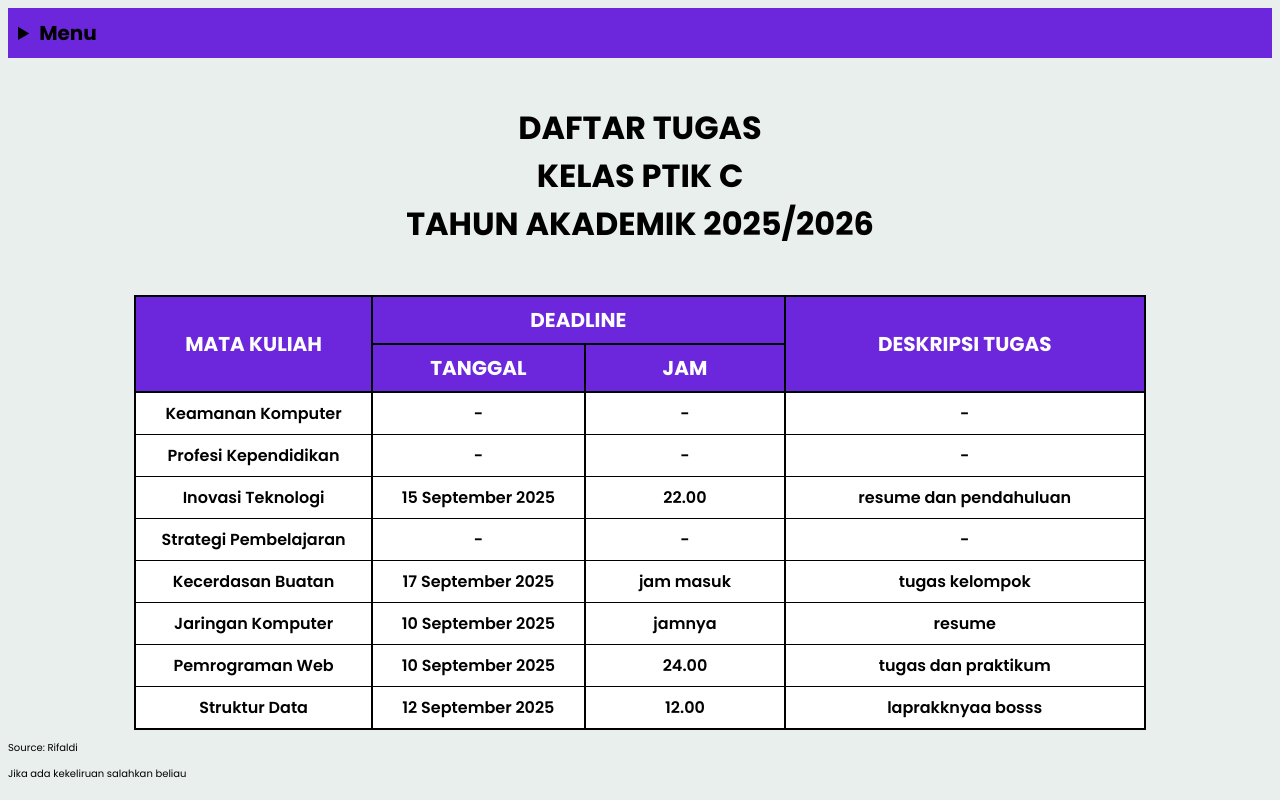
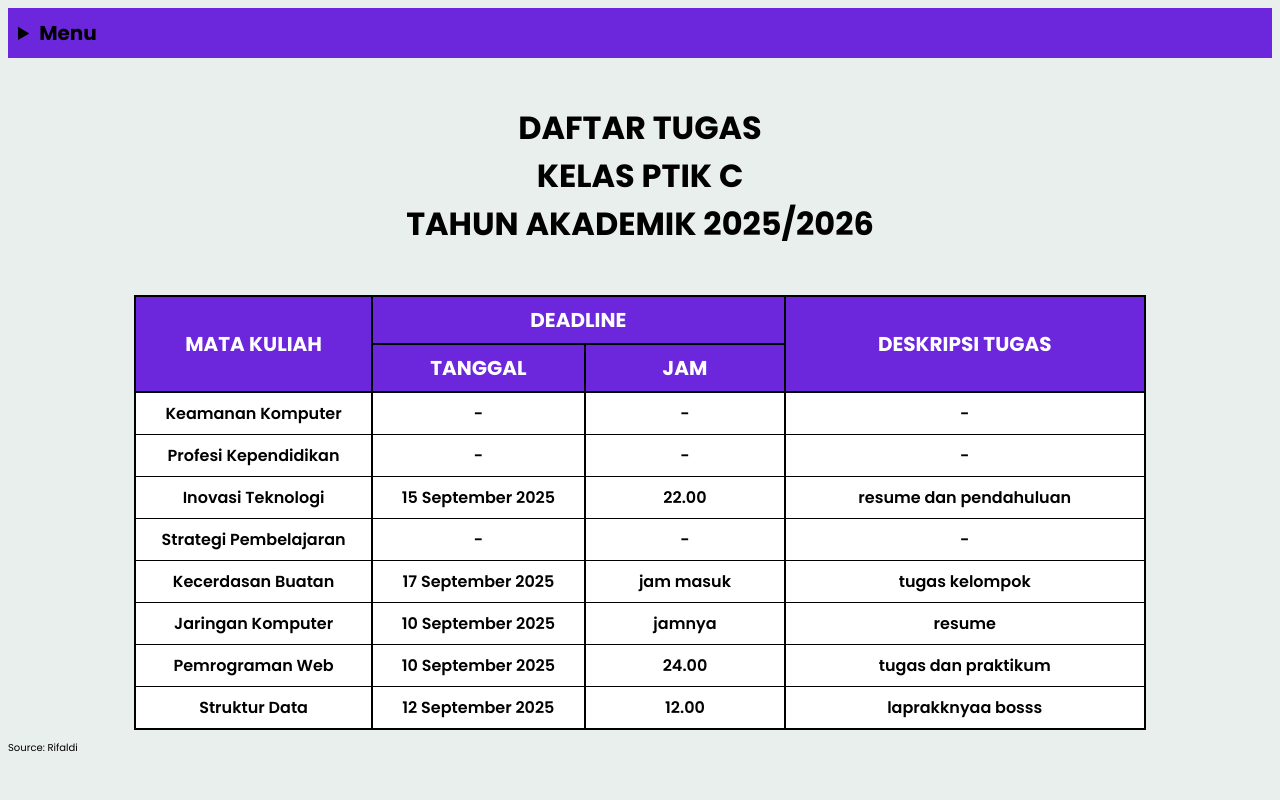
Before and after one commit to nurhidayatdev/PTIK-C-24, a plain HTML site: page daftar-tugas/daftar-tugas.html in a window 1280 px wide. Shown: the top 800 px of the page. Drawn offline with Linux system fonts and the light colour scheme.

Commit message:
Update daftar-tugas.html

```diff
--- a/daftar-tugas/daftar-tugas.html
+++ b/daftar-tugas/daftar-tugas.html
@@ -126,8 +126,8 @@
 
     </table>
 <p style="font-size:10px">Source: Rifaldi</p>
-<p style="font-size:10px">Jika ada kekeliruan salahkan beliau<p/>
     <br>
+<br>
     <img src="../image/icon.png" width="30%" style="margin: auto; display: block;">
     <br>
     <br>
```
